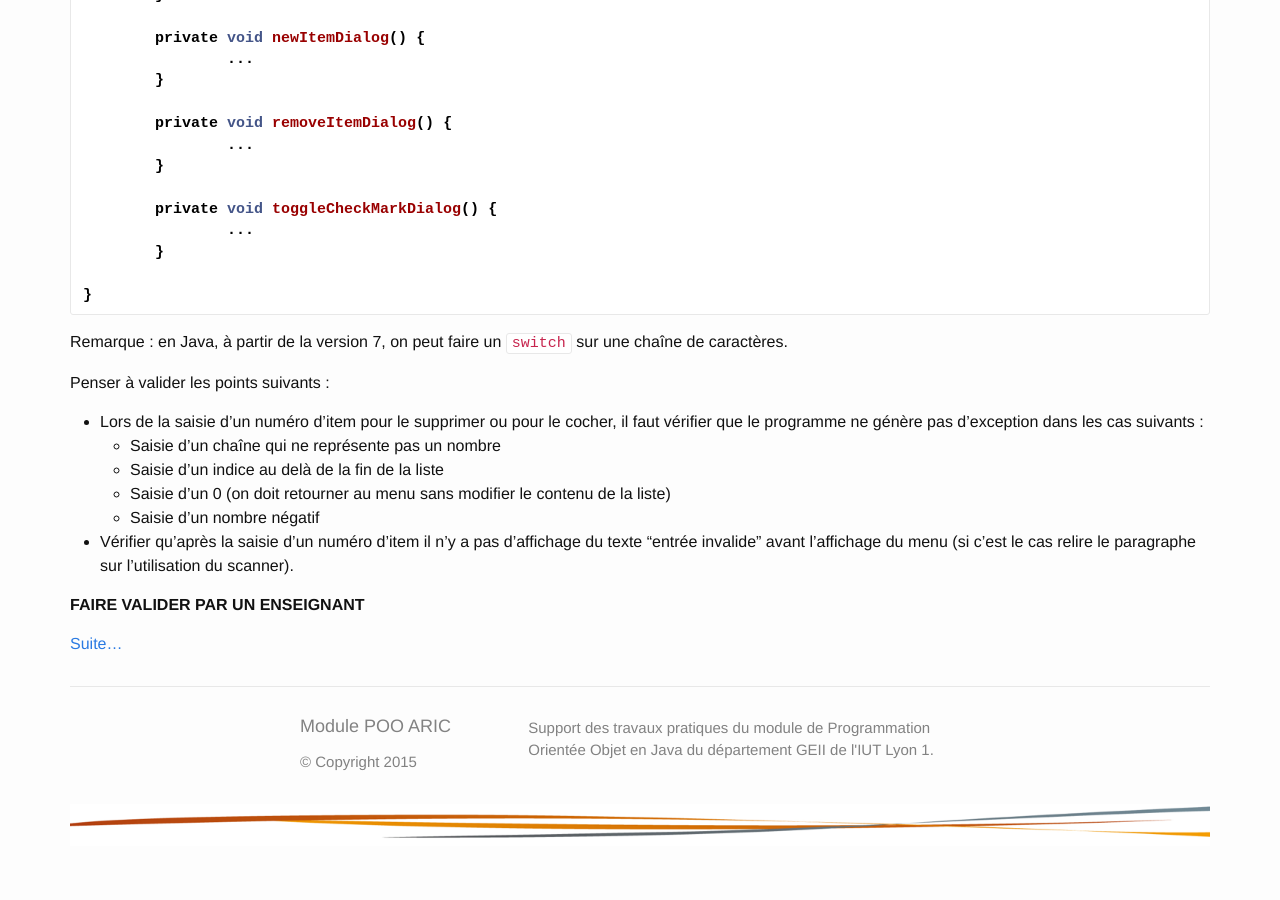
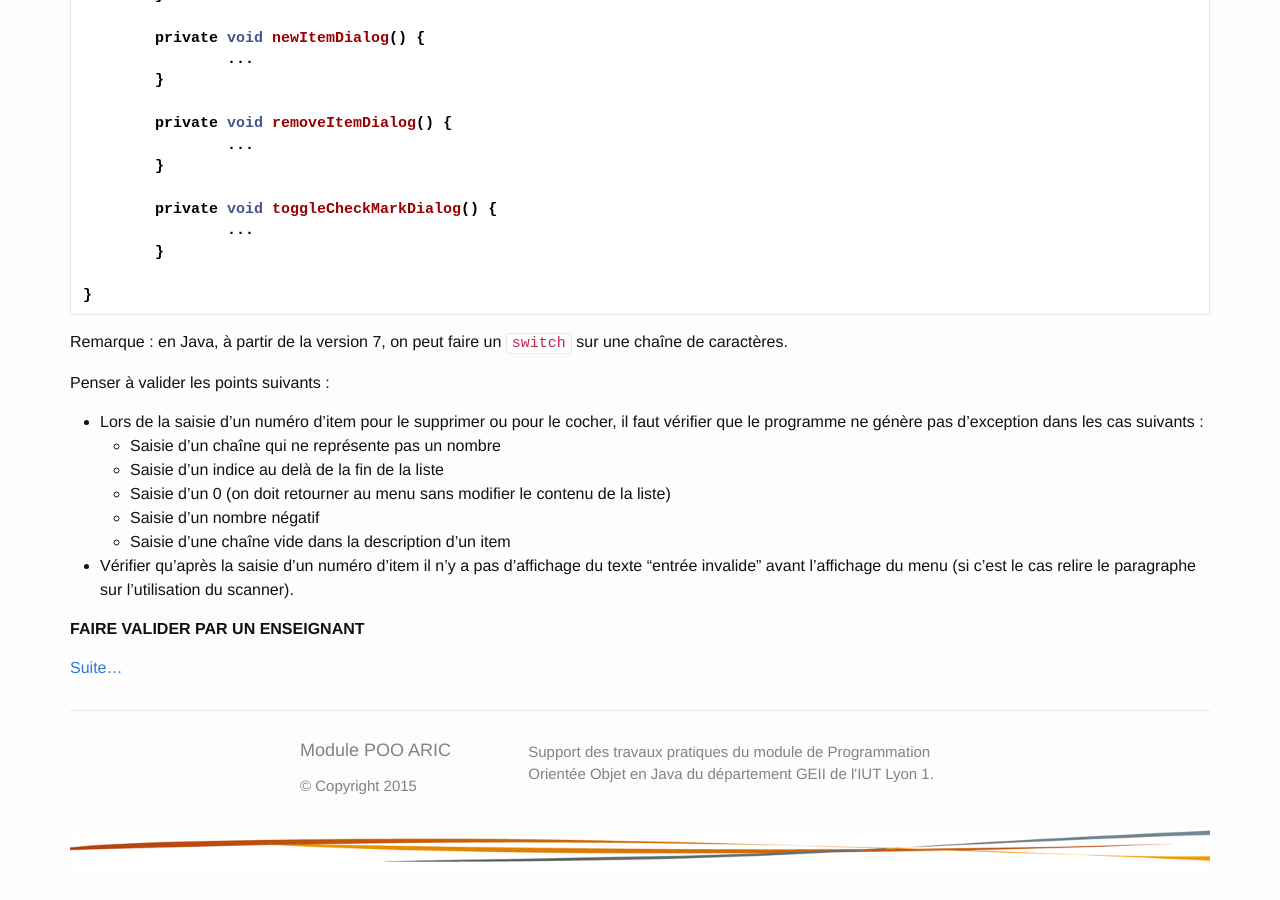
Before and after one commit to geiilyon/geiilyon.github.io, a Jekyll site: the page built from _collection_enonces/tp2.md, in a window 1280 px wide and 900 px high, scrolled down 6262 px. Built offline with Jekyll 4.4.1, drawn with Linux system fonts in a browser that asks for light colours; nearby versions of some CDN libraries; library files that are not in the unit come from our copies; before the commit the page ends 7138 px from its top, so only the background shows below that.

Commit message:
Ajout condition chaine vide pour la shopping list

```diff
--- a/_collection_enonces/tp2.md
+++ b/_collection_enonces/tp2.md
@@ -239,6 +239,7 @@ Penser à valider les points suivants :
     * Saisie d'un indice au delà de la fin de la liste
     * Saisie d'un 0 (on doit retourner au menu sans modifier le contenu de la liste)
     * Saisie d'un nombre négatif
+    * Saisie d'une chaîne vide dans la description d'un item
 
 * Vérifier qu'après la saisie d'un numéro d'item il n'y a pas d'affichage du texte "entrée invalide" avant l'affichage du menu (si c'est le cas relire le paragraphe sur l'utilisation du scanner).
 
```
